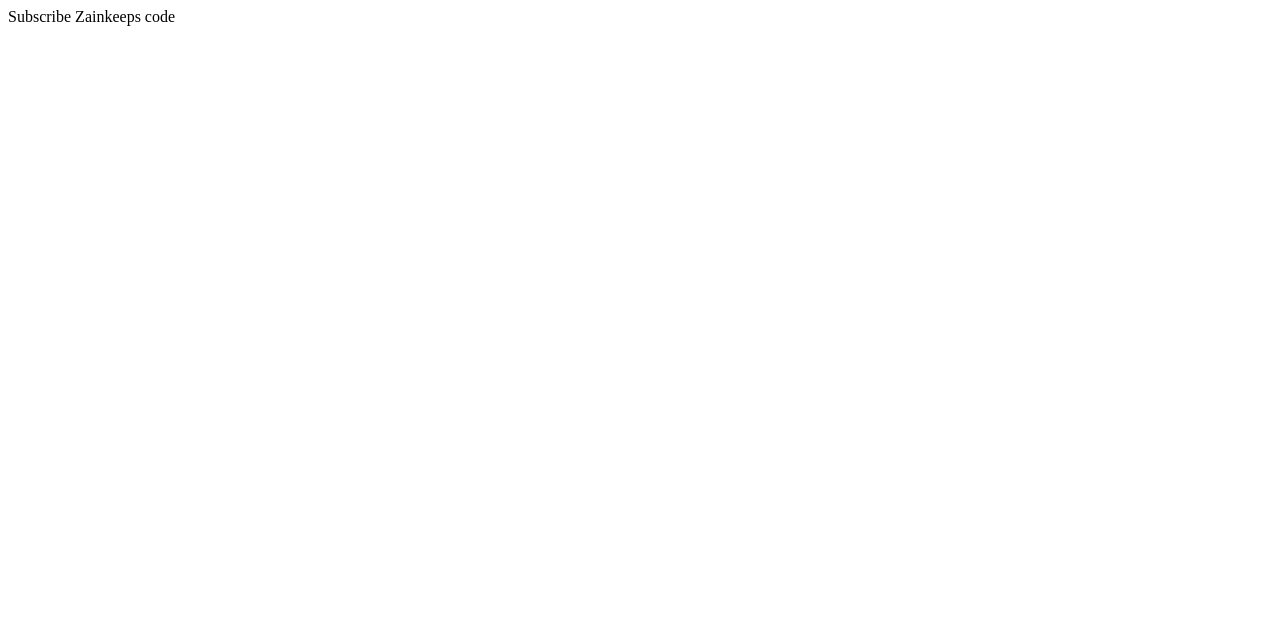
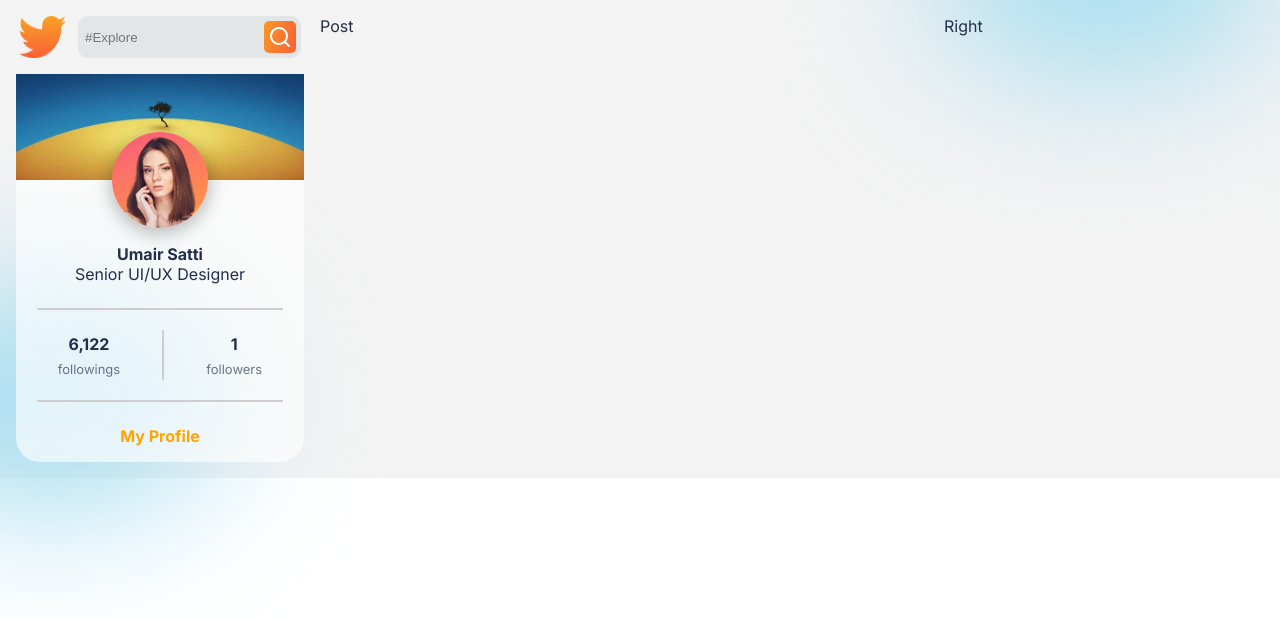
Before and after one commit to bilalhanifkhatri/social-media-app-fe, a React (Create React App) app: page / in a window 1280 px wide. Shown: the top 618 px of the page. Built offline with nearby package versions, Linux system fonts and the light colour scheme.

Commit message:
work on profile side, Logo Search, ProfileCard

```diff
--- a/public/index.html
+++ b/public/index.html
@@ -8,6 +8,20 @@
       name="description"
       content="Web site created using create-react-app"
     />
+    <link rel="preconnect" href="https://fonts.googleapis.com" />
+    <link rel="preconnect" href="https://fonts.gstatic.com" crossorigin />
+    <link
+      href="https://fonts.googleapis.com/css2?family=Inter:wght@400;600;700&display=swap"
+      rel="stylesheet"
+    />
+    <style>
+      body {
+        font-family: "Inter", sans-serif;
+        margin: 0;
+        padding: 0;
+        box-sizing: border-box;
+      }
+    </style>
     <!--
       manifest.json provides metadata used when your web app is installed on a
       user's mobile device or desktop. See https://developers.google.com/web/fundamentals/web-app-manifest/
--- a/src/App.css
+++ b/src/App.css
@@ -1,6 +1,7 @@
 :root {
   --yellow: #f5c32c;
   --orange: #fca61f;
+  --bg: #f3f3f3;
   --black: #242d49;
   --gray: rgba(36, 45, 73, 0.65);
   --profileShadow: 0px 4px 17px 2px rgba(0, 0, 0, 0.25);
@@ -8,8 +9,24 @@
   --cardColor: rgba(255, 255, 255, 0.64);
   --buttonBg: linear-gradient(98.63deg, #f9a225 0%, #f95f35 100%);
   --inputColor: rgba(40, 52, 62, 0.07);
-  --photo: #4CB256;
-  --video: #4A4EB7;
-  --location: #EF5757;
---shedule: #E1AE4A;
+  --photo: #4cb256;
+  --video: #4a4eb7;
+  --location: #ef5757;
+  --shedule: #e1ae4a;
 }
+
+.App {
+  overflow: hidden;
+  color: var(--black);
+  background-color: var(--bg);
+  padding: 1rem 1rem;
+}
+
+.blur {
+  position: absolute;
+  border-radius: 50%;
+  background-color: #a6ddf0;
+  width: 22rem;
+  height: 14rem;
+  filter: blur(72px);
+}
--- a/src/App.js
+++ b/src/App.js
@@ -1,8 +1,23 @@
-import "./App.css"
+import "./App.css";
+import Home from "./pages/home/Home";
 function App() {
   return (
     <div className="App">
-        Subscribe Zainkeeps code
+      <div
+        className="blur"
+        style={{
+          top: "-18%",
+          right: "0",
+        }}
+      ></div>
+      <div
+        className="blur"
+        style={{
+          top: "36%",
+          left: "-8rem",
+        }}
+      ></div>
+      <Home />
     </div>
   );
 }
--- /dev/null
+++ b/src/components/logoSearch/LogoSearch.jsx
@@ -0,0 +1,20 @@
+import React from "react";
+import Logo from "../../img/logo.png";
+import { UilSearch } from "@iconscout/react-unicons";
+import "./logoSearch.css";
+
+const LogoSearch = () => {
+  return (
+    <div className="LogoSearch">
+      <img src={Logo} alt="logo" />
+      <div className="search">
+        <input type="text" placeholder="#Explore" />
+        <div className="s-icon">
+          <UilSearch />
+        </div>
+      </div>
+    </div>
+  );
+};
+
+export default LogoSearch;
--- /dev/null
+++ b/src/components/logoSearch/logoSearch.css
@@ -0,0 +1,30 @@
+.LogoSearch {
+  gap: 0.75rem;
+  display: flex;
+}
+
+.search {
+  display: flex;
+  background-color: var(--inputColor);
+  border-radius: 10px;
+  padding: 5px;
+}
+
+.search > input {
+  background: transparent;
+  outline: none;
+  border: none;
+}
+
+.s-icon {
+  color: white;
+  background: linear-gradient(106.23deg, #f99827, #f95f35 100%);
+  padding: 4px;
+  border-radius: 5px;
+  display: flex;
+  justify-content: center;
+  align-items: center;
+}
+.s-icon:hover {
+  cursor: pointer;
+}
--- /dev/null
+++ b/src/components/profileCard/ProfileCard.jsx
@@ -0,0 +1,37 @@
+import React from "react";
+import "./profileCard.css";
+import Cover from "../../img/cover.jpg";
+import Profile from "../../img/profileImg.jpg";
+
+const ProfileCard = () => {
+  return (
+    <div className="ProfileCard">
+      <div className="ProfileImages">
+        <img src={Cover} alt="" />
+        <img src={Profile} alt="" />
+      </div>
+      <div className="ProfileNames">
+        <span>Umair Satti</span>
+        <span>Senior UI/UX Designer</span>
+      </div>
+      <div className="followStatus">
+        <hr />
+        <div>
+          <div className="follow">
+            <span>6,122</span>
+            <span>followings</span>
+          </div>
+          <div className="vl"></div>
+          <div className="follow">
+            <span>1</span>
+            <span>followers</span>
+          </div>
+        </div>
+        <hr />
+      </div>
+      <span>My Profile</span>
+    </div>
+  );
+};
+
+export default ProfileCard;
--- /dev/null
+++ b/src/components/profileCard/profileCard.css
@@ -0,0 +1,91 @@
+.ProfileCard {
+  border-radius: 1.5rem;
+  display: flex;
+  flex-direction: column;
+  gap: 1rem;
+  position: relative;
+  overflow-x: clip;
+  background-color: var(--cardColor);
+}
+
+.ProfileImages {
+  display: flex;
+  flex-direction: column;
+  position: relative;
+  align-items: center;
+  justify-content: center;
+}
+
+.ProfileImages > img:nth-of-type(1) {
+  width: 100%;
+}
+.ProfileImages > img:nth-of-type(2) {
+  width: 6rem;
+  height: 6rem;
+  aspect-ratio: 1/1;
+  border-radius: 50%;
+  position: absolute;
+  bottom: -3rem;
+  /* left: calc(50% - 3rem); */
+  box-shadow: var(--profileShadow);
+}
+
+.ProfileNames {
+  margin-top: 3rem;
+  display: flex;
+  flex-direction: column;
+  justify-content: center;
+  align-items: center;
+}
+.ProfileNames > span:nth-of-type(1) {
+  font-weight: bold;
+}
+
+.followStatus {
+  display: flex;
+  flex-direction: column;
+  justify-self: center;
+  align-items: center;
+  gap: 0.75rem;
+}
+
+.followStatus > hr {
+  border: 1px solid var(--hrColor);
+  width: 85%;
+}
+
+.followStatus > div {
+  display: flex;
+  gap: 1rem;
+  justify-content: space-around;
+  align-items: center;
+  width: 80%;
+}
+
+.follow {
+  display: flex;
+  flex-direction: column;
+  align-items: center;
+  justify-content: center;
+  gap: 0.4rem;
+}
+.follow > span:nth-of-type(1) {
+  font-weight: bold;
+}
+.follow > span:nth-of-type(2) {
+  font-size: 13px;
+  color: var(--gray);
+}
+
+.vl {
+  min-height: 50px;
+  border-left: 2px solid var(--hrColor);
+}
+
+.ProfileCard > span {
+  color: orange;
+  cursor: pointer;
+  align-self: center;
+  margin-bottom: 1rem;
+  font-weight: bold;
+}
--- /dev/null
+++ b/src/components/profileSide/ProfileSide.jsx
@@ -0,0 +1,15 @@
+import React from "react";
+import "./profileSide.css";
+import LogoSearch from "../logoSearch/LogoSearch";
+import ProfileCard from "../profileCard/ProfileCard";
+
+const ProfileSide = () => {
+  return (
+    <div className="ProfileSide">
+      <LogoSearch />
+      <ProfileCard />
+    </div>
+  );
+};
+
+export default ProfileSide;
--- /dev/null
+++ b/src/components/profileSide/profileSide.css
@@ -0,0 +1,7 @@
+.ProfileSide {
+  display: flex;
+  flex-direction: column;
+  gap: 1rem;
+  align-items: center;
+  overflow: auto;
+}
--- /dev/null
+++ b/src/pages/home/Home.jsx
@@ -0,0 +1,17 @@
+import React from "react";
+import "./home.css";
+import ProfileSide from "../../components/profileSide/ProfileSide";
+
+const Home = () => {
+  return (
+    <div className="Home">
+      <div className="profileSide">
+        <ProfileSide />
+      </div>
+      <div className="postSide">Post</div>
+      <div className="rightSide">Right</div>
+    </div>
+  );
+};
+
+export default Home;
--- /dev/null
+++ b/src/pages/home/home.css
@@ -0,0 +1,6 @@
+.Home {
+  display: grid;
+  grid-template-columns: 18rem auto 20rem;
+  position: relative;
+  gap: 1rem;
+}
```
